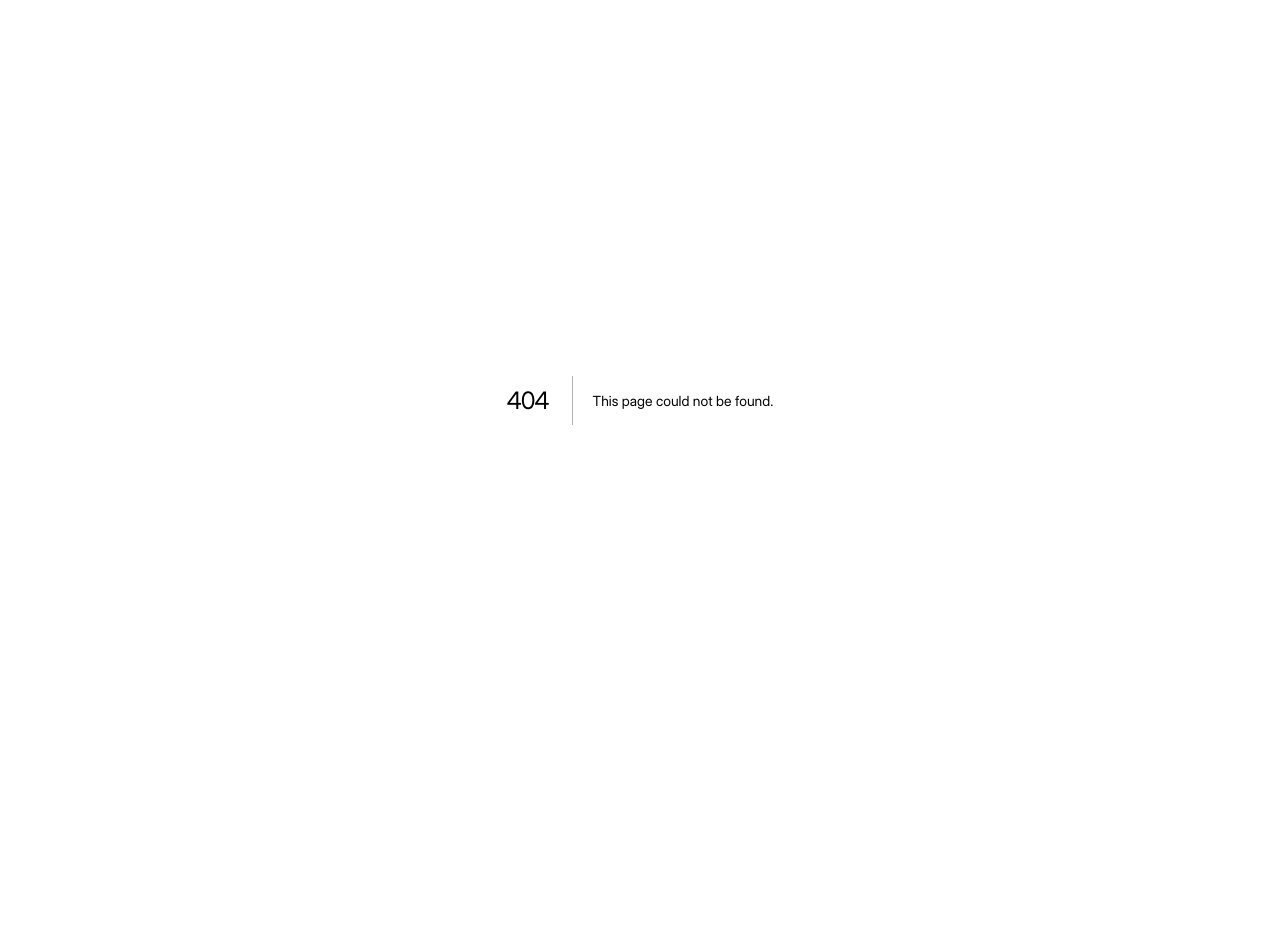
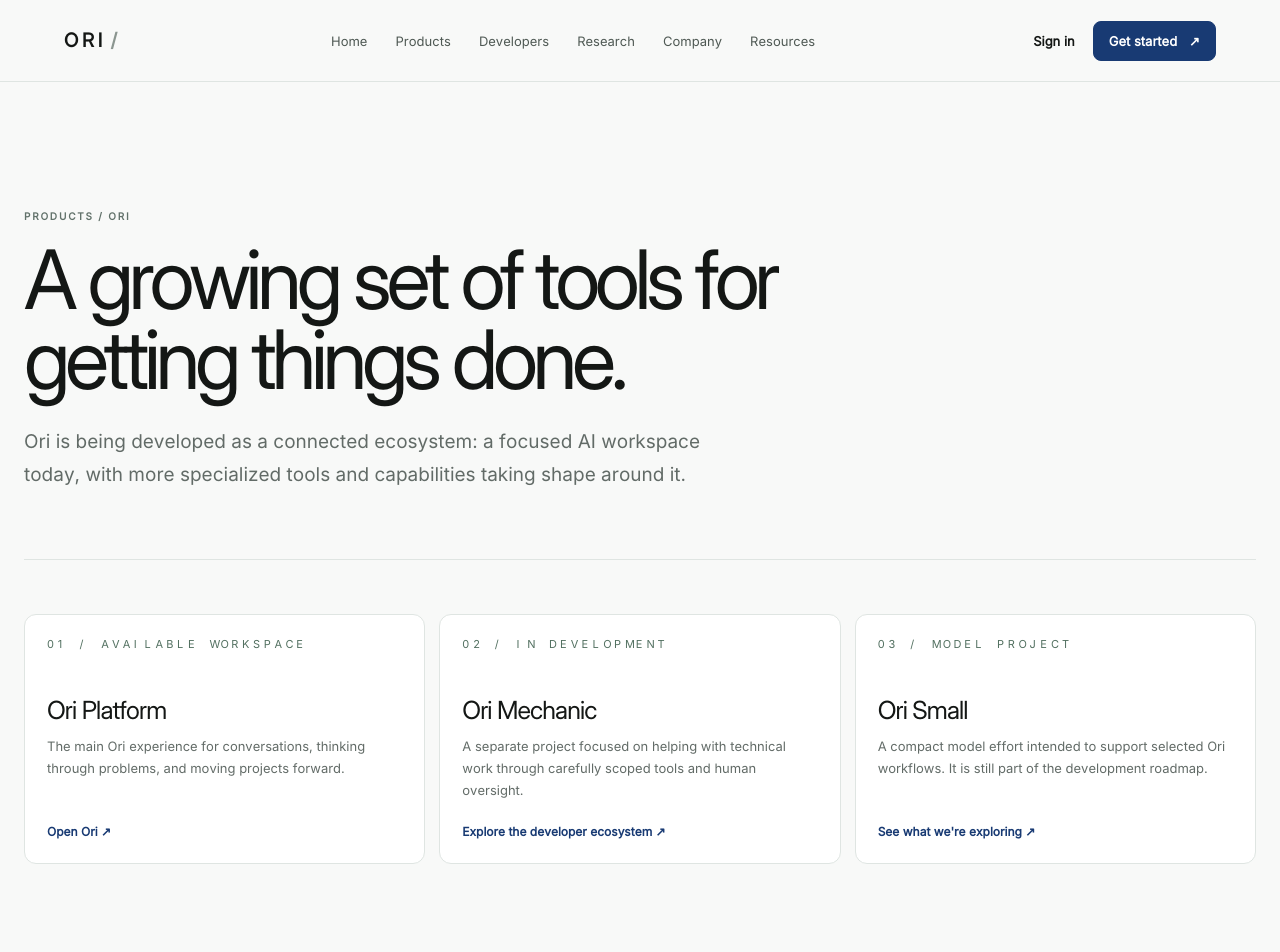
Before and after one commit to 30lnewcomb-byte/ori-platform, a Next.js app in the folder apps/web/: page /products in a window 1280 px wide. Before the commit this address had no page. Shown: the top 952 px of the page. Before the commit the page ends 800 px from the top, so only its background shows below. Built offline with nearby package versions, Linux system fonts and the light colour scheme.

Commit message:
Build Ori multi-page public website

```diff
--- /dev/null
+++ b/apps/web/app/products/page.tsx
@@ -0,0 +1,16 @@
+import { ActionLink, FeatureCard, PageIntro, SiteFrame } from '../../components/public-site'
+import styles from '../../components/public-site.module.css'
+
+export default function ProductsPage() {
+  return <SiteFrame><main className={styles.pageMain}>
+    <PageIntro eyebrow="PRODUCTS / ORI" title="A growing set of tools for getting things done." description="Ori is being developed as a connected ecosystem: a focused AI workspace today, with more specialized tools and capabilities taking shape around it." />
+    <section className={styles.pageSection}>
+      <div className={styles.pageCards}>
+        <FeatureCard number="01 / AVAILABLE WORKSPACE" title="Ori Platform" description="The main Ori experience for conversations, thinking through problems, and moving projects forward." href="/sign-up" linkLabel="Open Ori" />
+        <FeatureCard number="02 / IN DEVELOPMENT" title="Ori Mechanic" description="A separate project focused on helping with technical work through carefully scoped tools and human oversight." href="/developers" linkLabel="Explore the developer ecosystem" />
+        <FeatureCard number="03 / MODEL PROJECT" title="Ori Small" description="A compact model effort intended to support selected Ori workflows. It is still part of the development roadmap." href="/research" linkLabel="See what we're exploring" />
+      </div>
+    </section>
+    <div className={styles.callout}><div><h2>Start with the Ori workspace.</h2><p>Use the platform that is available now while the wider ecosystem continues to develop.</p></div><ActionLink href="/sign-up">Get started ↗</ActionLink></div>
+  </main></SiteFrame>
+}
```
